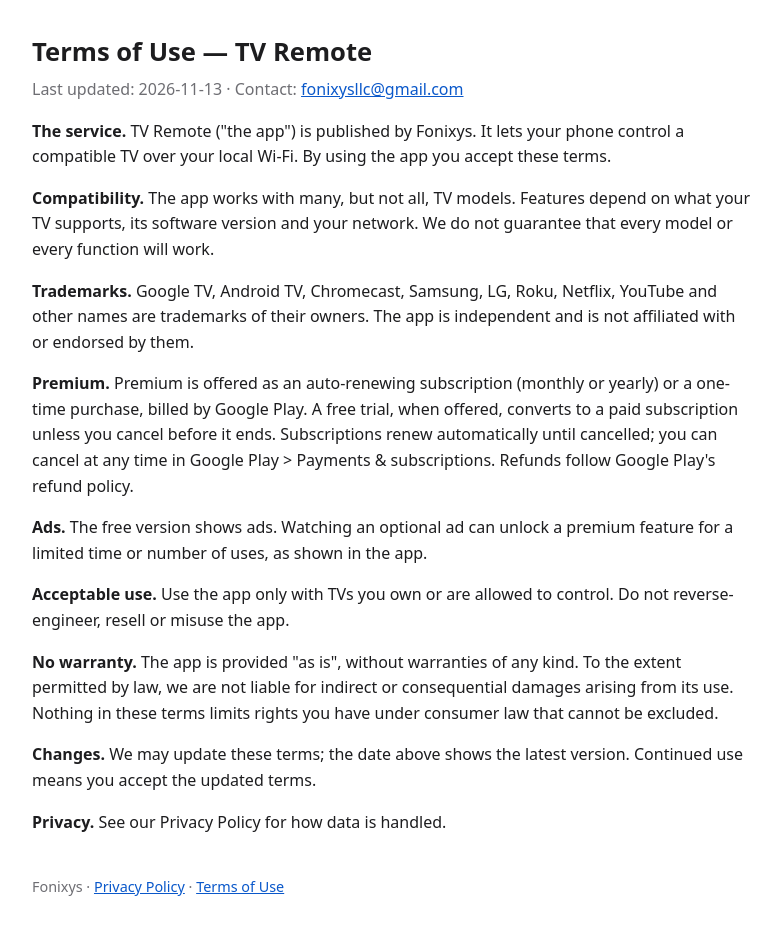
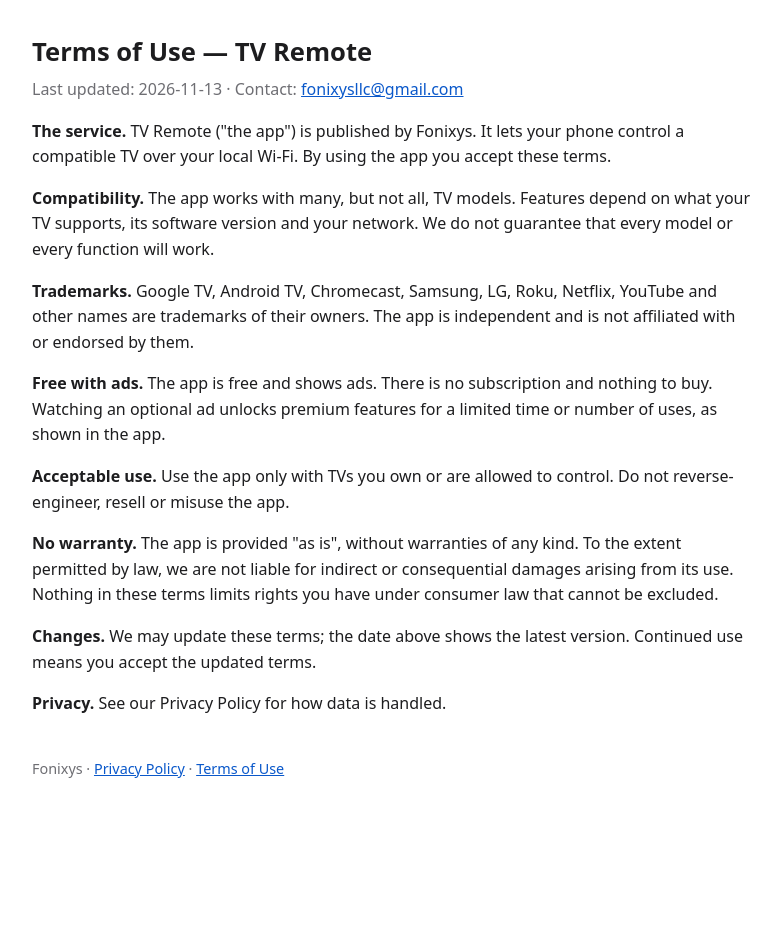
Before and after one commit to alaouiahmed/fonixys, a plain HTML site: page tv-remote/terms.html in a window 1280 px wide. Shown: the whole page, without its empty margins (248-1029 px from the left). After the commit the page ends 812 px from the top, so only its background shows below. Drawn offline with Linux system fonts and the light colour scheme.

Commit message:
TV Remote: AdMob only, no purchases
Co-Authored-By: Claude Opus 5.5 <noreply@anthropic.com>

```diff
--- a/tv-remote/terms.html
+++ b/tv-remote/terms.html
@@ -14,8 +14,7 @@ footer{margin-top:40px;color:var(--muted);font-size:.9rem}
 <p><strong>The service.</strong> TV Remote (&quot;the app&quot;) is published by Fonixys. It lets your phone control a compatible TV over your local Wi-Fi. By using the app you accept these terms.</p>
 <p><strong>Compatibility.</strong> The app works with many, but not all, TV models. Features depend on what your TV supports, its software version and your network. We do not guarantee that every model or every function will work.</p>
 <p><strong>Trademarks.</strong> Google TV, Android TV, Chromecast, Samsung, LG, Roku, Netflix, YouTube and other names are trademarks of their owners. The app is independent and is not affiliated with or endorsed by them.</p>
-<p><strong>Premium.</strong> Premium is offered as an auto-renewing subscription (monthly or yearly) or a one-time purchase, billed by Google Play. A free trial, when offered, converts to a paid subscription unless you cancel before it ends. Subscriptions renew automatically until cancelled; you can cancel at any time in Google Play &gt; Payments &amp; subscriptions. Refunds follow Google Play&#x27;s refund policy.</p>
-<p><strong>Ads.</strong> The free version shows ads. Watching an optional ad can unlock a premium feature for a limited time or number of uses, as shown in the app.</p>
+<p><strong>Free with ads.</strong> The app is free and shows ads. There is no subscription and nothing to buy. Watching an optional ad unlocks premium features for a limited time or number of uses, as shown in the app.</p>
 <p><strong>Acceptable use.</strong> Use the app only with TVs you own or are allowed to control. Do not reverse-engineer, resell or misuse the app.</p>
 <p><strong>No warranty.</strong> The app is provided &quot;as is&quot;, without warranties of any kind. To the extent permitted by law, we are not liable for indirect or consequential damages arising from its use. Nothing in these terms limits rights you have under consumer law that cannot be excluded.</p>
 <p><strong>Changes.</strong> We may update these terms; the date above shows the latest version. Continued use means you accept the updated terms.</p>
```
Also changed, not shown: tv-remote/privacy.html (+0 -1 lines).
